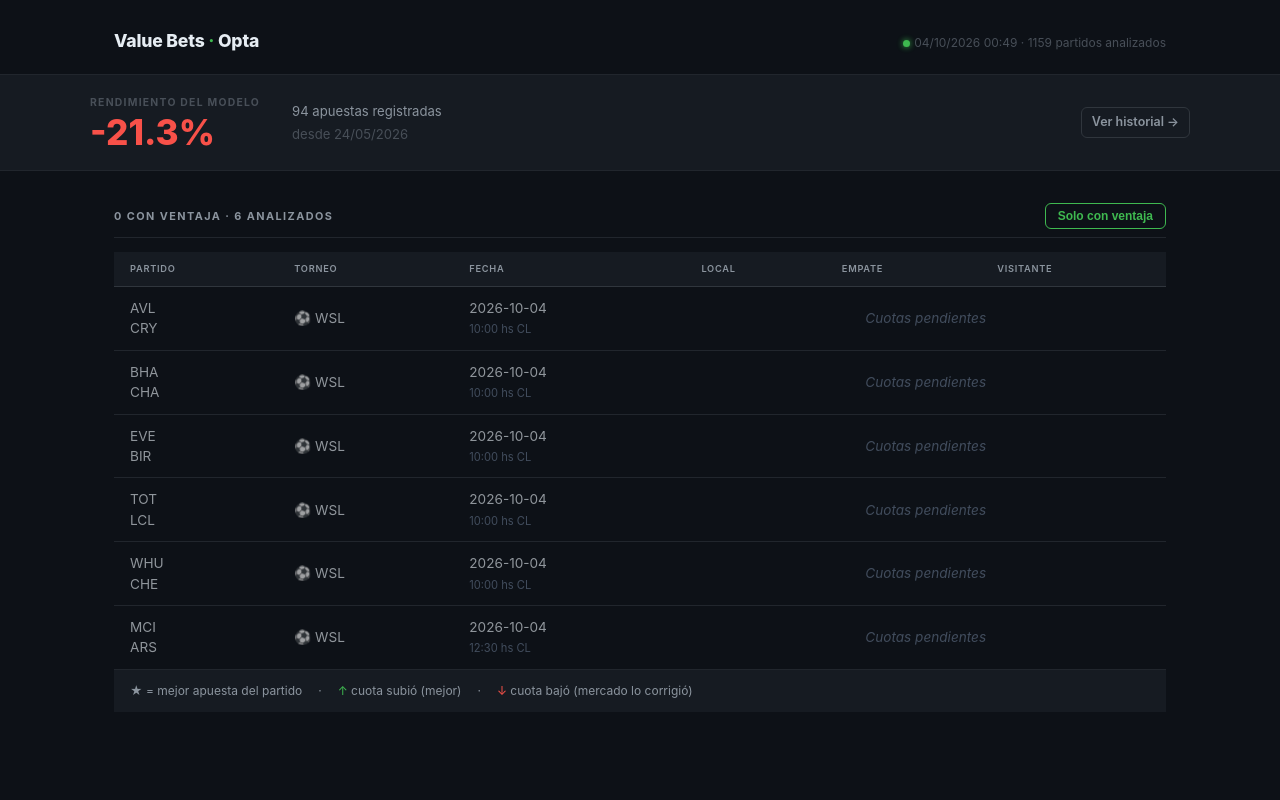
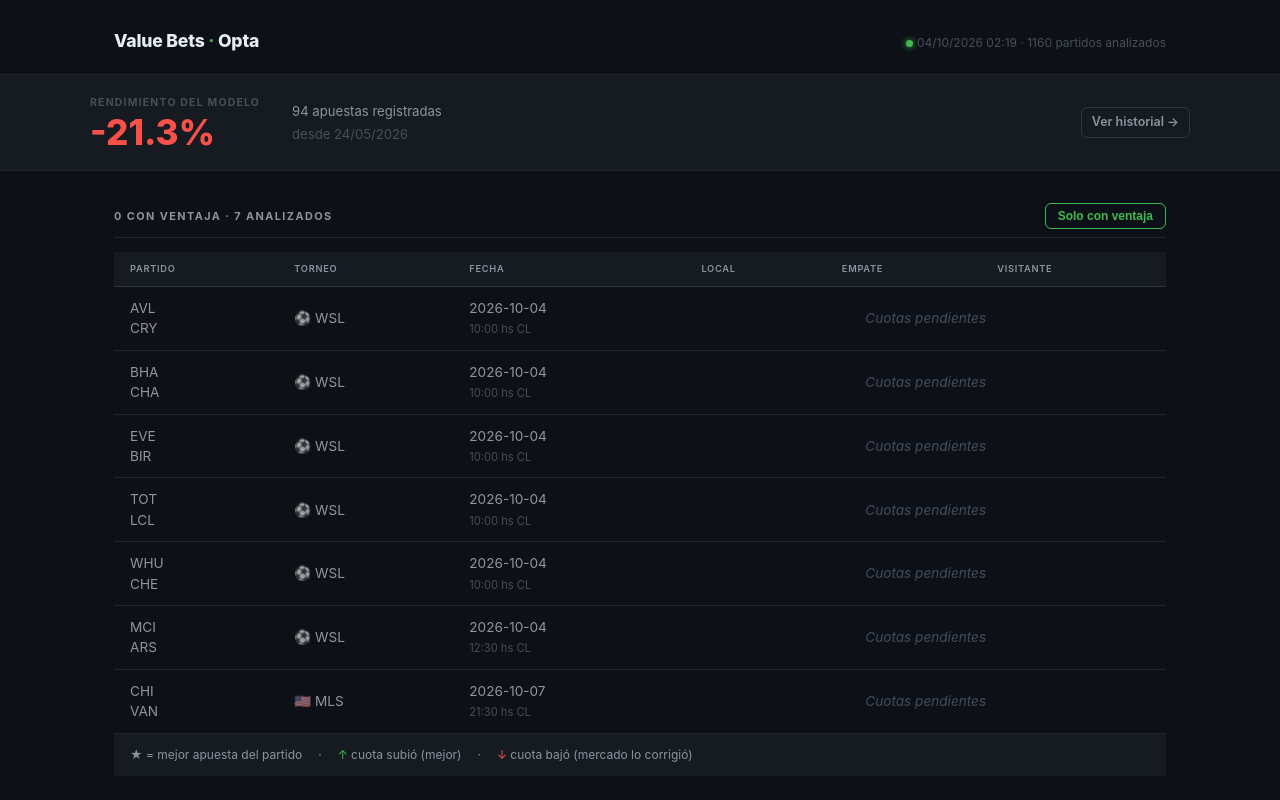
Before and after one commit to benjagrainger/opta-tracker, a plain HTML site: page docs/index.html in a window 1280 px wide. Both pictures are taken after a click on the button "Ver todos". Drawn offline with Linux system fonts and the light colour scheme.

Commit message:
scrape 2026-10-04T02:19

```diff
--- a/docs/index.html
+++ b/docs/index.html
@@ -135,7 +135,7 @@
   <div class="container">
     <div class="header-inner">
       <div class="header-title">Value Bets <span class="accent">·</span> Opta</div>
-      <div class="header-meta"><span class="dot-live"></span>04/10/2026 00:49 · 1159 partidos analizados</div>
+      <div class="header-meta"><span class="dot-live"></span>04/10/2026 02:19 · 1160 partidos analizados</div>
     </div>
   </div>
 </div>
@@ -158,7 +158,7 @@
 <div class="container" style="padding-bottom:60px">
 
   <div class="section-header">
-    <div class="section-label">0 con ventaja · 6 analizados</div>
+    <div class="section-label">0 con ventaja · 7 analizados</div>
     <button id="filter-btn" class="filter-btn" onclick="toggleFilter()">Ver todos</button>
   </div>
 
@@ -205,6 +205,12 @@
           <td>⚽ WSL</td>
           <td>2026-10-04<br><span style="color:#64748b;font-size:.82em">12:30 hs CL</span></td>
           <td colspan="3" style="color:#64748b;font-style:italic;text-align:center">Cuotas pendientes</td>
+        </tr>
+        <tr style="opacity:.6" data-pev="0">
+          <td>CHI<br>VAN</td>
+          <td>🇺🇸 MLS</td>
+          <td>2026-10-07<br><span style="color:#64748b;font-size:.82em">21:30 hs CL</span></td>
+          <td colspan="3" style="color:#64748b;font-style:italic;text-align:center">Cuotas pendientes</td>
         </tr></tbody>
     </table>
     <div class="legend">
```
Also changed, not shown: docs/history.html (+1 -1 lines), 1 other file.
